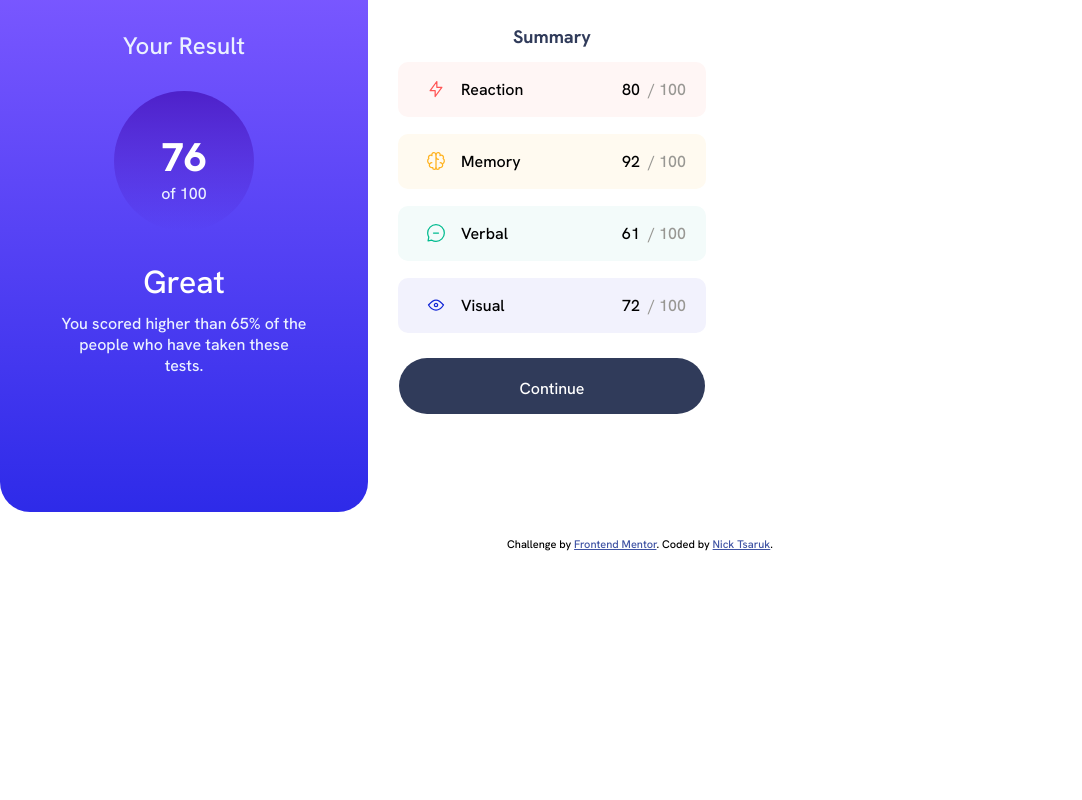
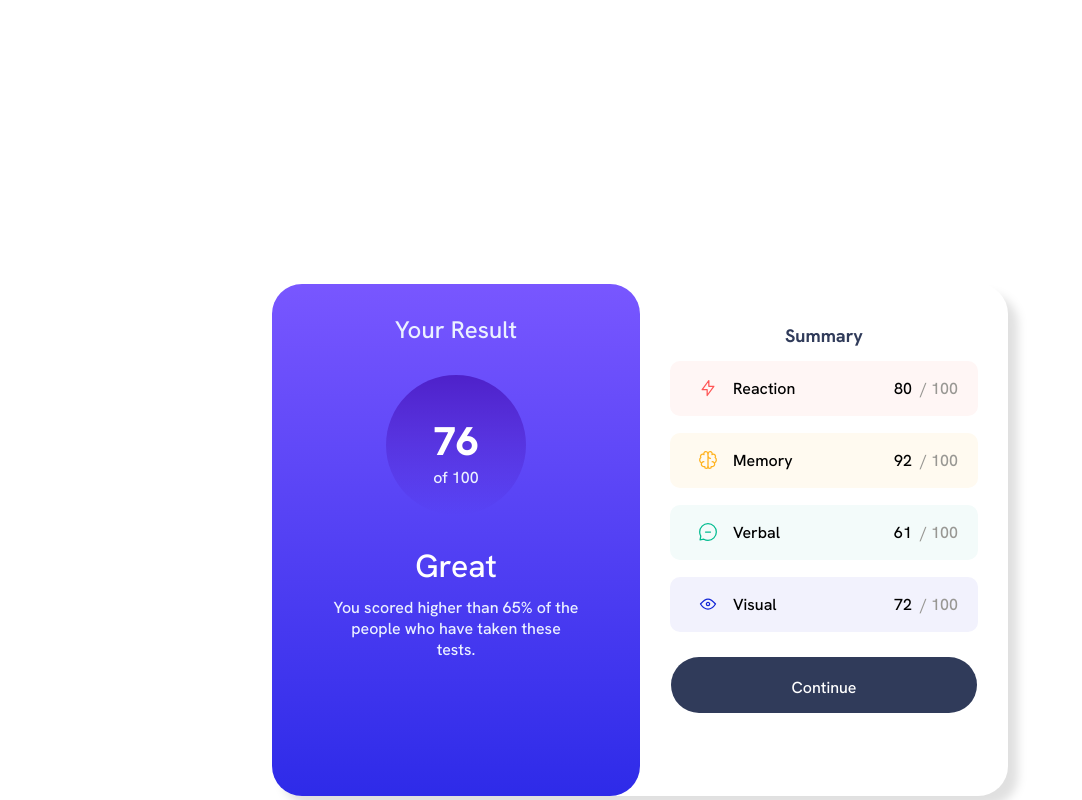
Before and after one commit to Nvtsaruk/results-summary-component-main, a plain HTML site: page results-summary-component-main/index.html in a window 1280 px wide. Shown: the top 800 px of the page, without its empty margins (0-1082 px from the left). Drawn offline with Linux system fonts and the light colour scheme.

Commit message:
modified:   results-summary-component-main/css/style.css

```diff
--- a/results-summary-component-main/css/style.css
+++ b/results-summary-component-main/css/style.css
@@ -176,6 +176,17 @@ h1 {
         grid-template-columns: 1fr 1fr;
         width: 736px;
         height: 512px;
+        margin: 284px auto;
+        border-radius: 30px;
+        background-color: white;
+        filter: drop-shadow(10px 10px 5px hsla(0, 0%, 0%, 0.123));
+
+    }
+    .card__result {
+        border-radius: 30px;
+    }
+    .card__summary {
+        margin-top: 45px;
     }
 }
 footer {
```
